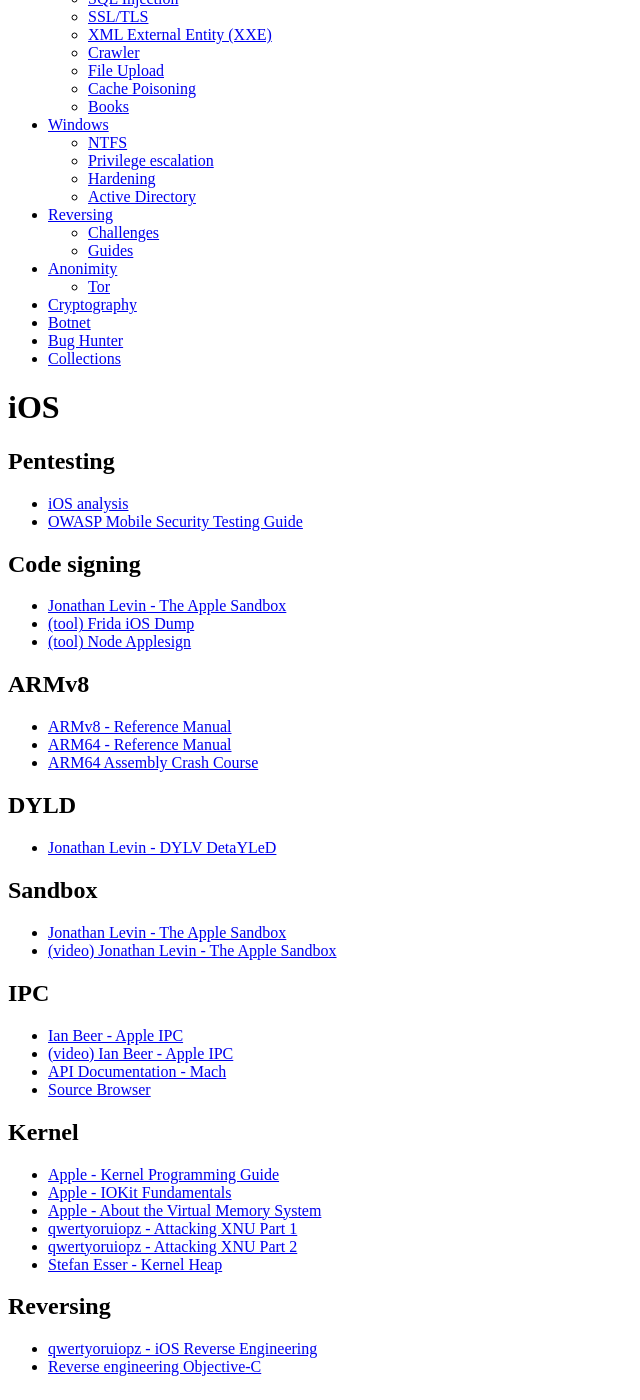
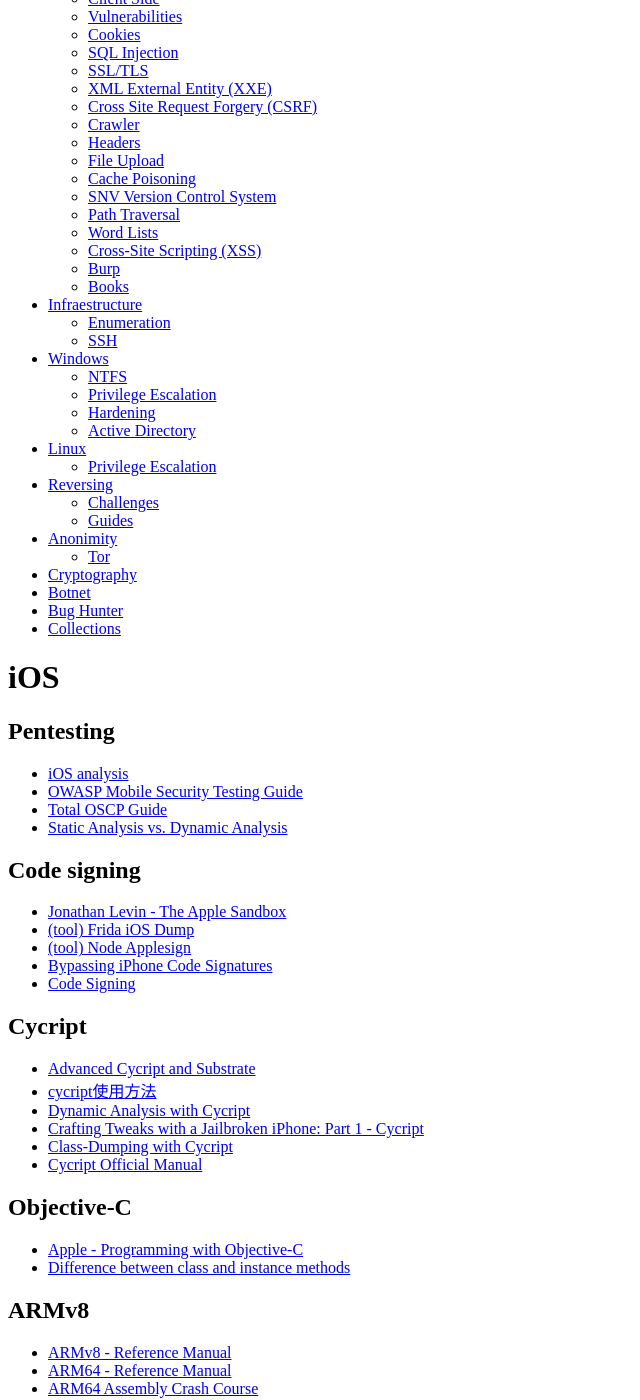
Before and after one commit to Ex0brain/trelis24.github.io, a Jekyll site: the page built from page/3collections.md, in a window 1280 px wide and 1400 px high, scrolled down 549 px. Shown: the whole window, without its empty margins (0-640 px from the left). Built offline with Jekyll 4.4.1, drawn with Linux system fonts in a browser that asks for light colours; comment, search, counter and statistics services are not loaded; a style sheet for code colours, icons or effects is not loaded; some of the changed text lies outside the part shown.

Commit message:
Update 3collections.md

```diff
--- a/page/3collections.md
+++ b/page/3collections.md
@@ -14,12 +14,31 @@
 
 * [iOS analysis](https://www.piratemoo.net/moosings/mobile/notes-ch-11-ios-analysis-part-1/)
 * [OWASP Mobile Security Testing Guide](https://github.com/OWASP/owasp-mstg)
+* [Total OSCP Guide](https://sushant747.gitbooks.io/total-oscp-guide/)
+* [Static Analysis vs. Dynamic Analysis](https://medium.com/@ansjdnakjdnajkd/dynamic-analysis-of-ios-apps-wo-jailbreak-1481ab3020d8)
 
 ## Code signing
 
 * [Jonathan Levin - The Apple Sandbox](http://www.cssmatic.com/gradient-generator)
 * [(tool) Frida iOS Dump](https://github.com/AloneMonkey/frida-ios-dump)
 * [(tool) Node Applesign](https://github.com/nowsecure/node-applesign)
+* [Bypassing iPhone Code Signatures](http://www.saurik.com/id/8)
+* [Code Signing](http://iphonedevwiki.net/index.php/Code_Signing)
+
+## Cycript
+
+* [Advanced Cycript and Substrate](https://sensepost.com/blog/2016/advanced-cycript-and-substrate/)
+* [cycript使用方法](http://www.ninoishere.com/use-of-cycript/)
+* [Dynamic Analysis with Cycript](http://www.infointox.net/?tag=cycript)
+* [Crafting Tweaks with a Jailbroken iPhone: Part 1 - Cycript](http://extigy.github.io/tech/jailbreak/ios/tweak/theos/2015/04/22/tweak-making.html)
+* [Class-Dumping with Cycript](https://blog.alexbeals.com/posts/class-dumping-with-cycript)
+* [Cycript Official Manual](http://www.cycript.org/manual/#30c0af0e-a64c-4a2d-a1f4-ca25590eeb94)
+
+## Objective-C
+
+* [Apple - Programming with Objective-C](https://developer.apple.com/library/archive/documentation/Cocoa/Conceptual/ProgrammingWithObjectiveC/DefiningClasses/DefiningClasses.html)
+* [Difference between class and instance methods](https://stackoverflow.com/questions/1053592/what-is-the-difference-between-class-and-instance-methods?utm_medium=organic&utm_source=google_rich_qa&utm_campaign=google_rich_qa)
+
 
 ## ARMv8
 
@@ -64,6 +84,12 @@
 ## Certificate Pinning
 
 * [Cracking SSL pinning in AFNetworking](https://kov4l3nko.github.io/blog/2018-06-17-afnetwork-disable-ssl-pinning/)
+* [Prevent bypassing of SSL certificate pinning in iOS application](https://www.guardsquare.com/en/blog/iOS-SSL-certificate-pinning-bypassing)
+* [(tool) SSL KillSwitch 2](https://github.com/nabla-c0d3/ssl-kill-switch2)
+
+## Jailbreak
+
+* [Jailbreak Detection and Evasion](http://highaltitudehacks.com/2013/12/17/ios-application-security-part-24-jailbreak-detection-and-evasion/)
 
 ## Cryptography
 
@@ -102,9 +129,17 @@
 
 * [XXE on Windows](https://medium.com/@canavaroxum/xxe-on-windows-system-then-what-76d571d66745)
 
+## Cross Site Request Forgery (CSRF)
+
+* [10 Methods to Bypass Cross Site Request Forgery (CSRF)](https://haiderm.com/10-methods-to-bypass-cross-site-request-forgery-csrf/)
+
 ## Crawler
 
 * [(tool) Photon](https://github.com/s0md3v/Photon)
+
+## Headers
+
+* [7 Security Response Headers Every Security Tester Should Know](https://medium.com/@Johne_Jacob/7-security-response-headers-every-security-tester-should-know-77576ffdfc0f)
 
 ## File Upload
 
@@ -114,9 +149,43 @@
 
 * [Web cache poisoning](https://portswigger.net/blog/practical-web-cache-poisoning)
 
+## SNV Version Control System
+
+* [(tool) SVN extractor](https://github.com/anantshri/svn-extractor)
+* [SVN example](https://hackerone.com/reports/309714)
+
+## Path Traversal
+
+* [(tool) Search for Directory Traversal Vulnerabilities](https://github.com/jcesarstef/dotdotslash)
+
+## Word Lists
+
+* [Probable Wordlists](https://github.com/berzerk0/Probable-Wordlists)
+
+## Cross-Site Scripting (XSS)
+
+* [XSS Payloads](https://github.com/anilbaranyelken/webZafiyetTarama/blob/master/xsspayload.txt)
+* [XSS Payloads](https://github.com/RenwaX23/XSS-Payloads/)
+
+## Burp
+
+* [Pro Tips: Testing Applications Using Burp, and More](https://www.coalfire.com/Solutions/Coalfire-Labs/The-Coalfire-LABS-Blog/june-2018/protips-testing-applications-using-burp-and-more)
+* [EasyCSRF extension](https://github.com/0ang3el/EasyCSRF)
+
 ## Books
 
 * [Hacking Books](https://github.com/imran-parray/HackingBooks)
+
+
+# Infraestructure
+
+## Enumeration
+
+* [Penetration Testing Enumeration](http://www.0daysecurity.com/penetration-testing/enumeration.html)
+
+## SSH
+
+* [SSH Local and Remote Port Forwarding with VNC](https://cects.com/ssh-local-and-remote-port-forwarding-with-vnc/)
 
 
 # Windows
@@ -124,10 +193,11 @@
 
 * [NTFS tricks collection](https://sec-consult.com/en/blog/2018/06/pentesters-windows-ntfs-tricks-collection/)
 
-## Privilege escalation
+## Privilege Escalation
 
 * [Mimikatz](https://github.com/gentilkiwi/mimikatz/wiki)
 * [(tool) BeRoot](https://github.com/AlessandroZ/BeRoot/tree/master/Windows)
+* [Windows Privilege Escalation](https://github.com/netbiosX/Checklists/blob/master/Windows-Privilege-Escalation.md)
 
 ## Hardening
 
@@ -137,8 +207,16 @@
 
 * [Low Privilege AD Enumeration from a non-Domain Joined Host](https://www.attackdebris.com/?p=470)
 * [(tool) BloodHound 2.0](https://github.com/BloodHoundAD/BloodHound/releases/tag/2.0)
+* [Setting Up An Active Directory Part 1](https://www.psattack.com/articles/20160718/setting-up-an-active-directory-lab-part-1/)
+* [Setting Up An Active Directory Part 2](https://www.psattack.com/articles/20160718/setting-up-an-active-directory-lab-part-2)
+* [Setting Up An Active Directory Part 3](https://www.psattack.com/articles/20160718/setting-up-an-active-directory-lab-part-3/)
 
 
+# Linux
+
+## Privilege Escalation
+
+* [Local Linux Enumeration & Privilege Escalation Cheatsheet](https://www.rebootuser.com/?p=1623)
 
 # Reversing
 
```
Also changed, not shown: other parts of page/3collections.md (+3 -0 lines).
